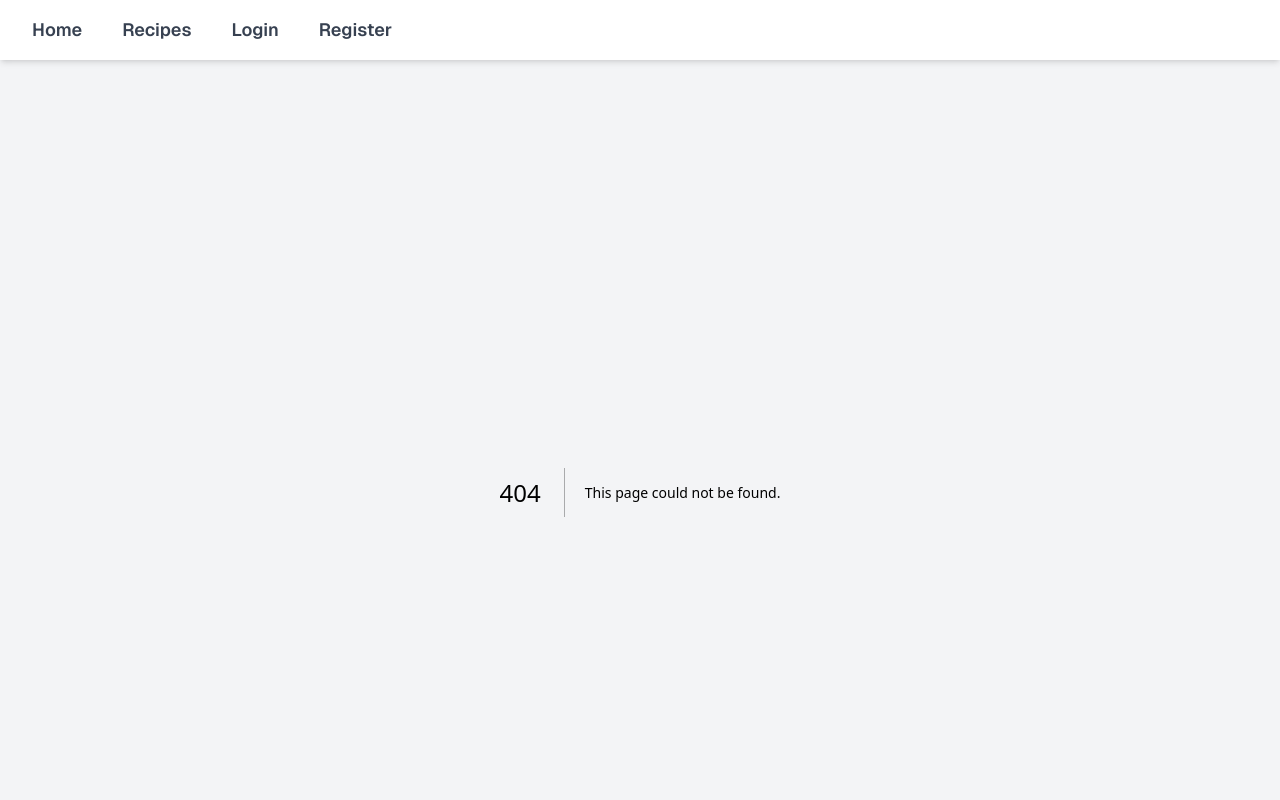
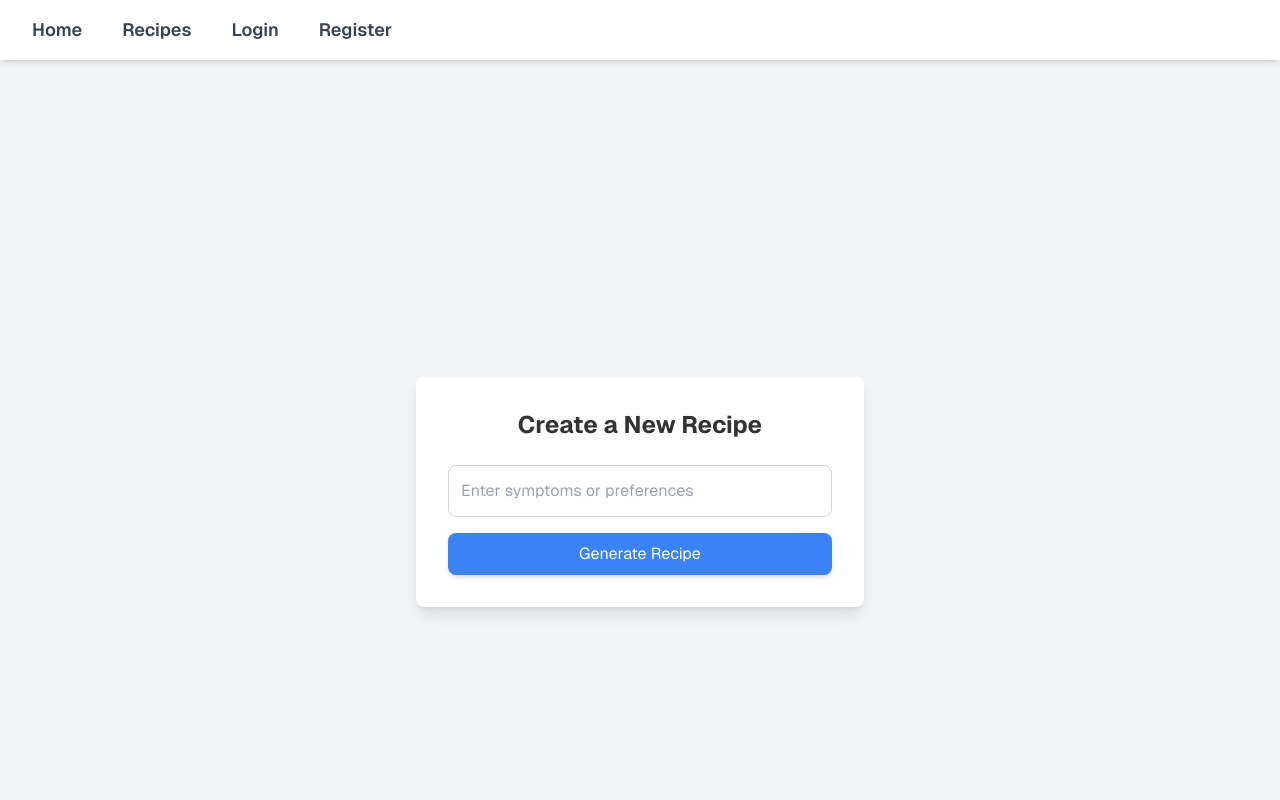
Before and after one commit to mimiposa/tamalou-frontend-v2, a Next.js app: page /recipes/create in a window 1280 px wide. Before the commit this address had no page. Shown: the top 800 px of the page. Built offline with nearby package versions, Linux system fonts and the light colour scheme.

Commit message:
add generate recipe

```diff
--- a/src/app/layout.js
+++ b/src/app/layout.js
@@ -27,8 +27,7 @@ export default function RootLayout({ children }) {
         <AuthProvider>
             <header className="bg-white shadow-md py-4 px-8 flex justify-between items-center">
                 <nav className="flex gap-6">
-                    <a href="/" className="text-lg font-semibold text-gray-700 hover:text-blue-500">Home</a>
-                    <a href="/recipes" className="text-lg font-semibold text-gray-700 hover:text-blue-500">Recipes</a>
+
                     <NavLinks /> {/* Updated dynamic navigation links */}
                 </nav>
             </header>
--- /dev/null
+++ b/src/app/recipes/create/page.js
@@ -0,0 +1,118 @@
+'use client';
+
+import { useState } from 'react';
+import { useAuth } from '../../../context/AuthContext';
+import axios from 'axios';
+import Cookies from "js-cookie";
+
+const CreateRecipe = () => {
+    const [symptoms, setSymptoms] = useState('');
+    const [recipe, setRecipe] = useState(null);
+    const [error, setError] = useState('');
+    const [success, setSuccess] = useState('');
+    const { user } = useAuth();
+
+    const handleGenerateRecipe = async (e) => {
+        e.preventDefault();
+        setError('');
+        setSuccess('');
+        setRecipe(null);
+
+        const token = Cookies.get('token');
+
+        console.log('user', user)
+
+        if (!user || !token) {
+            setError('You must be logged in to generate a recipe.');
+            return;
+        }
+
+        try {
+
+            const response = await axios.post(
+                `${process.env.NEXT_PUBLIC_API_URL}/api/recipes/generate`,
+                { symptoms },
+                {
+                    headers: {
+                        Authorization: `Bearer ${token}`
+                    }
+                }
+            );
+
+            setRecipe(response.data);
+            setSuccess('Recipe generated successfully!');
+        } catch (err) {
+            console.error('Error generating recipe:', err);
+            const errorMessage = err.status === 404 ? err.response.data.error : 'Failed to generate recipe. Please try again.';
+            setError(errorMessage);
+        }
+    };
+
+    const handleSaveRecipe = async () => {
+        if (!recipe) {
+            setError('No recipe to save.');
+            return;
+        }
+
+        try {
+            await axios.post(
+                `${process.env.NEXT_PUBLIC_API_URL}/api/recipes/save`,
+                recipe,
+                {
+                    headers: {
+                        Authorization: `Bearer ${user.token}`
+                    }
+                }
+            );
+
+            setSuccess('Recipe saved successfully!');
+        } catch (err) {
+            console.error('Error saving recipe:', err);
+            setError('Failed to save the recipe. Please try again.');
+        }
+    };
+
+    return (
+        <div className="flex flex-col items-center justify-center min-h-screen bg-gray-100">
+            <div className="w-full max-w-md p-8 bg-white rounded-lg shadow-lg">
+                <h1 className="text-2xl font-bold mb-6 text-center">Create a New Recipe</h1>
+                <form onSubmit={handleGenerateRecipe} className="space-y-4">
+                    <input
+                        type="text"
+                        placeholder="Enter symptoms or preferences"
+                        value={symptoms}
+                        onChange={(e) => setSymptoms(e.target.value)}
+                        className="w-full p-3 border border-gray-300 rounded-lg focus:outline-none focus:border-blue-500"
+                        required
+                    />
+                    <button
+                        type="submit"
+                        className="w-full bg-blue-500 text-white py-2 rounded-lg shadow-md hover:bg-blue-600 transition duration-200"
+                    >
+                        Generate Recipe
+                    </button>
+                </form>
+
+                {error && <p className="mt-4 text-red-500 text-center">{error}</p>}
+                {success && <p className="mt-4 text-green-500 text-center">{success}</p>}
+
+                {recipe && (
+                    <div className="mt-6">
+                        <h2 className="text-xl font-semibold">Generated Recipe</h2>
+                        <p className="mt-2"><strong>Title:</strong> {recipe.name}</p>
+                        <p><strong>Ingredients:</strong> {recipe.ingredients.join(', ')}</p>
+                        <p><strong>Instructions:</strong> {recipe.instructions}</p>
+                        <button
+                            onClick={handleSaveRecipe}
+                            className="mt-4 w-full bg-green-500 text-white py-2 rounded-lg shadow-md hover:bg-green-600 transition duration-200"
+                        >
+                            Save Recipe
+                        </button>
+                    </div>
+                )}
+            </div>
+        </div>
+    );
+};
+
+export default CreateRecipe;
--- a/src/app/register/page.js
+++ b/src/app/register/page.js
@@ -1,6 +1,7 @@
 'use client';
 
 import { useState } from 'react';
+import { useRouter } from 'next/navigation'; // Import the useRouter hook
 import { useAuth } from '../../context/AuthContext';
 
 const Register = () => {
@@ -10,6 +11,7 @@ const [password, setPassword] = useState('');
     const [error, setError] = useState('');
     const [success, setSuccess] = useState('');
     const { register } = useAuth();
+    const router = useRouter(); // Initialize the router
 
     const handleRegister = async (e) => {
         e.preventDefault();
@@ -17,7 +19,12 @@ const { register } = useAuth();
         setSuccess('');
         try {
             await register(name, email, password);
-            setSuccess('Registration successful! You can now log in.');
+            setSuccess('Registration successful! Redirecting to homepage...');
+
+            // Redirect to the homepage after a brief delay to show the success message
+            setTimeout(() => {
+                router.push('/'); // Redirect to the homepage
+            }, 2000); // 2-second delay before redirecting
         } catch (err) {
             setError('Registration failed. Please try again.');
         }
--- a/src/components/NavLinks.js
+++ b/src/components/NavLinks.js
@@ -8,6 +8,17 @@ const NavLinks = () => {
 
     return (
         <>
+            <Link href="/" className="text-lg font-semibold text-gray-700 hover:text-blue-500">
+                Home
+            </Link>
+            <Link href="/recipes" className="text-lg font-semibold text-gray-700 hover:text-blue-500">
+                Recipes
+            </Link>
+            {user && (
+                <Link href="/recipes/create" className="text-lg font-semibold text-gray-700 hover:text-blue-500">
+                    Create Recipe
+                </Link>
+            )}
             {!user ? (
                 <>
                     <Link href="/login" className="text-lg font-semibold text-gray-700 hover:text-blue-500">
--- a/src/context/AuthContext.js
+++ b/src/context/AuthContext.js
@@ -1,6 +1,7 @@
 'use client';
 
 import { createContext, useContext, useEffect, useState } from 'react';
+import { useRouter } from 'next/navigation'; // Import the useRouter hook
 import axios from 'axios';
 import Cookies from 'js-cookie';
 
@@ -9,6 +10,7 @@ const AuthContext = createContext();
 export const AuthProvider = ({ children }) => {
     const [user, setUser] = useState(null); // User state to manage login/logout
     const [loading, setLoading] = useState(true); // Loading state to handle auth check
+    const router = useRouter(); // Initialize the router
 
     useEffect(() => {
         // Check for an active session on initial load
@@ -45,6 +47,7 @@ export const AuthProvider = ({ children }) => {
     const logout = () => {
         Cookies.remove('token');
         setUser(null);
+        router.push('/login'); // Redirect to the login page after logout
     };
 
     const register = async (name, email, password) => {
```
Lines whose indentation alone changed are shown as unchanged.
